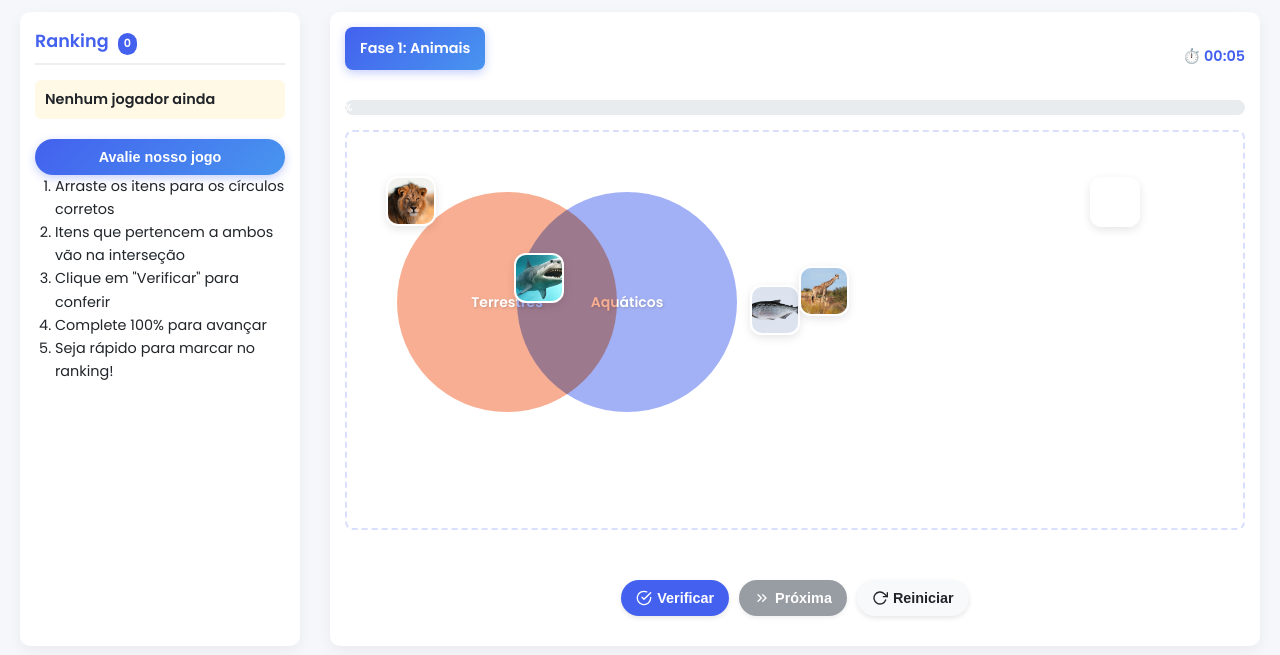
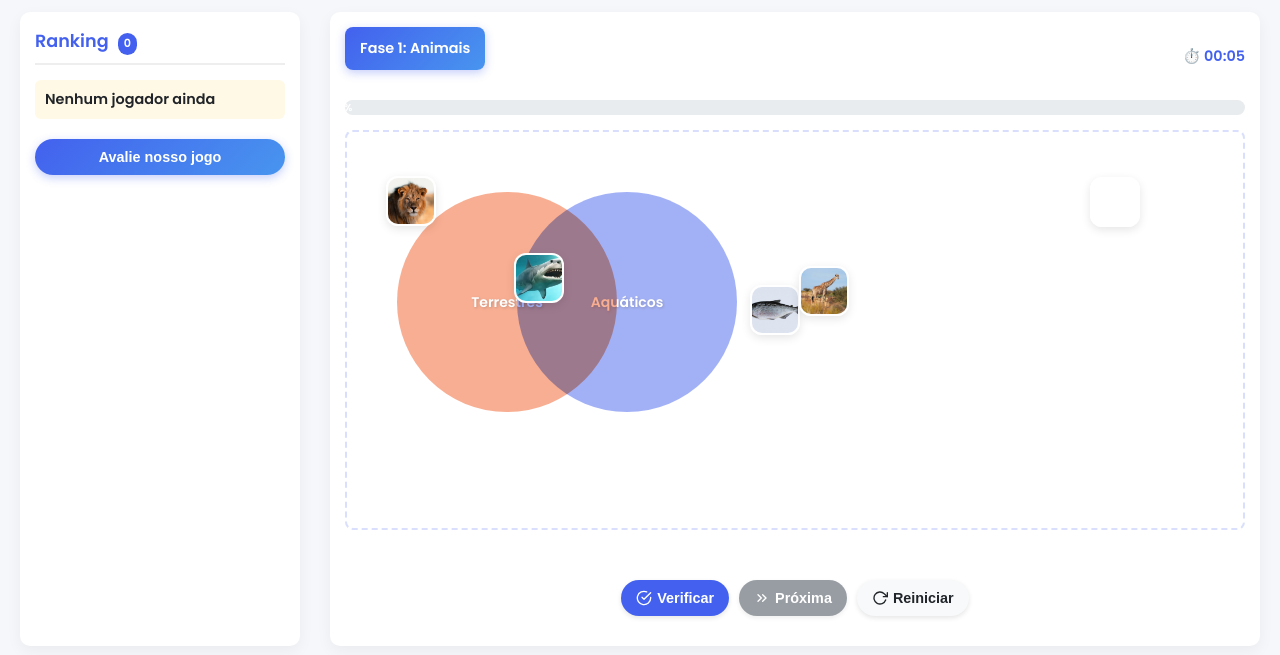
Before and after one commit to DaviGuim/BOLAS-VENN, a plain HTML site: page index.html in a window 1280 px wide. Shown: the part 97-752 px from the top of the page. Drawn offline with Linux system fonts and the light colour scheme.

Commit message:
agora sem tutorial

```diff
--- a/index.html
+++ b/index.html
@@ -520,11 +520,6 @@
 
                 <button class="feedback-btn" onclick="window.open('https:forms.gle/mKLk6BJb2aWG7YdH9', '_blank')">Avalie nosso jogo</button>
                 <ol style="padding-left: 20px; font-size: 0.9rem;">
-                    <li>Arraste os itens para os círculos corretos</li>
-                    <li>Itens que pertencem a ambos vão na interseção</li>
-                    <li>Clique em "Verificar" para conferir</li>
-                    <li>Complete 100% para avançar</li>
-                    <li>Seja rápido para marcar no ranking!</li>
                 </ol>
             </div>
         </div>
```
